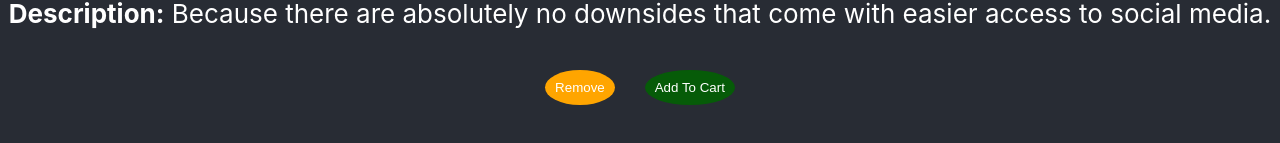
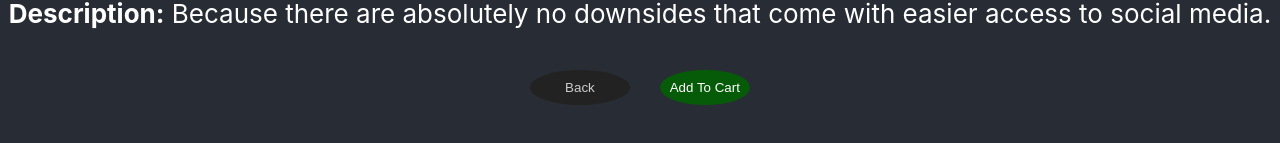
Before and after one commit to aloshon/redux-shoply, a React (Create React App) app: page /inventory/2266b2d6-3d71-4356-8065-392f1fceab07 in a window 1280 px wide. Shown: the part 575-718 px from the top of the page. Built offline with nearby package versions, Linux system fonts and the light colour scheme.

Commit message:
fix item detsail button stylinga'

```diff
--- a/src/ItemDetails.css
+++ b/src/ItemDetails.css
@@ -3,7 +3,7 @@
     max-height: 300px;
 }
 
-.product-added {
+.product-add {
     color: #FFF;
     background-color: rgba(2, 98, 2, 0.869);
     padding: 10px;
@@ -12,15 +12,24 @@
     margin: 15px;
 }
 
-.product-removed {
-    color: #FFF;
-    background-color: orange;
+.product-remove {
+    color: #CCC;
+    background-color: #222;
     padding: 10px;
     border-radius: 50%;
     border: none;
     margin: 15px;
+    text-decoration: none;
 }
 
-.product-add:hover, .product-remove:hover {
+.product-add:hover {
     cursor: pointer;
+    color: #FFF;
+    background-color: #007700;
 }
+
+.product-remove:hover {
+    cursor: pointer;
+    color: #FFF;
+    background-color: #111;
+}
--- a/src/ItemDetails.js
+++ b/src/ItemDetails.js
@@ -1,5 +1,5 @@
 import {useDispatch} from 'react-redux';
-import {useParams} from "react-router-dom";
+import {useParams, Link} from "react-router-dom";
 import './ItemDetails.css';
 import data from './data.json';
 
@@ -21,12 +21,14 @@ const ItemDetails = () => {
             <p><b>Description:</b> {description}</p>
             <span className="buttons">
                 <button
-                className="product-removed"
-                onClick={remove}>
-                    Remove
+                    className="product-remove"
+                    onClick={remove}>
+                        <Link exact to={`/`} style={{ color:'inherit'}} className="product-remove">
+                            Back
+                        </Link>
                 </button>
                 <button
-                className="product-added"
+                className="product-add"
                 onClick={add}>
                     Add To Cart
                 </button>
```
